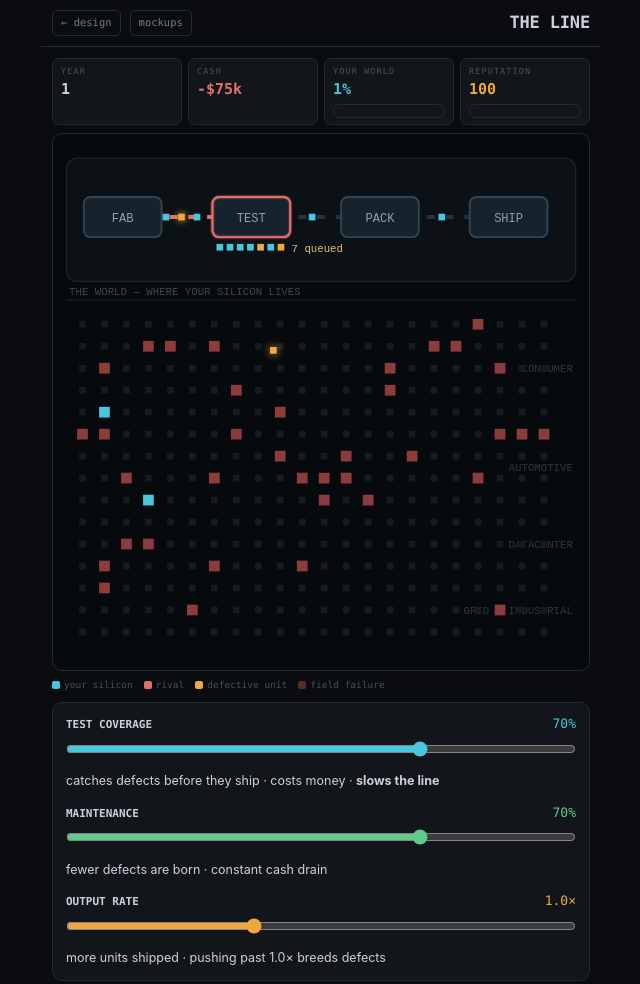
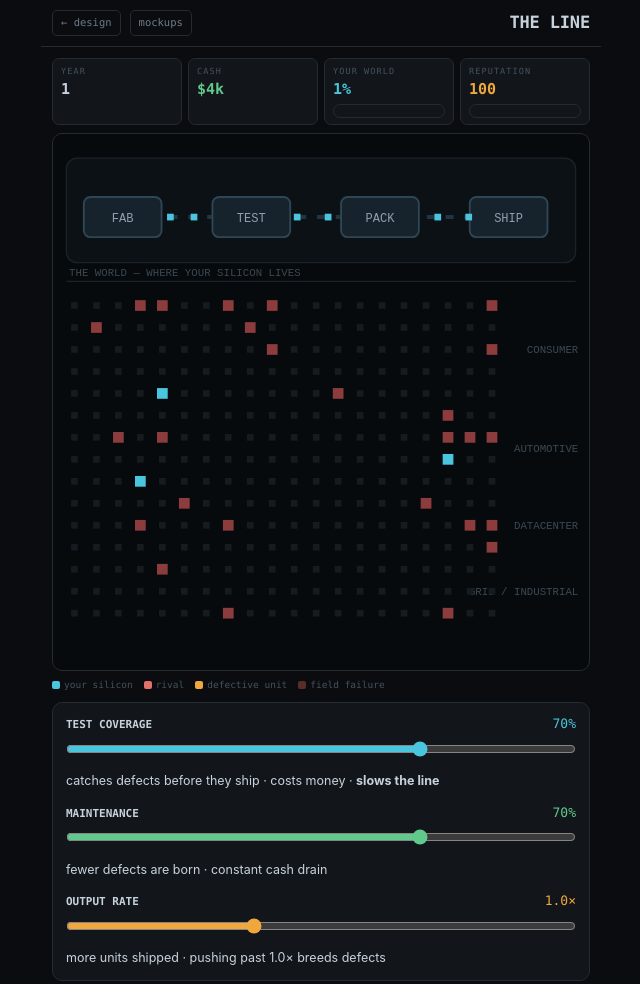
Before and after one commit to vmazi/semitycoon, a plain HTML site: page site/demo/index.html in a window 1280 px wide. Shown: the top 984 px of the page, without its empty margins (319-959 px from the left). Drawn offline with Linux system fonts and the light colour scheme.

Commit message:
Add landing page, nginx/compose deploy, and balance the demo
Balance fixes found by playtesting headlessly:
- test service rate now outpaces the line below ~80% coverage, so default
  settings no longer build an unbounded queue
- rival expansion slowed from 2.4/s to 0.67/s; it previously out-claimed the
  world regardless of how well you played
- maintenance is a standing cost rather than a per-unit one
- only ~55% of escaped defects fail in the field, and incident costs cut
  roughly in half, so one escape is no longer a death sentence

```diff
--- a/site/demo/index.html
+++ b/site/demo/index.html
@@ -153,13 +153,13 @@ function fit(){const d=window.devicePixelRatio||1,w=cv.clientWidth;
 addEventListener('resize',fit);
 
 /* ---------- world grid ---------- */
-const COLS=22,ROWS=15,DX=16.4,DY=16.4,GX=22,GY=142;
+const COLS=20,ROWS=15,DX=16.4,DY=16.4,GX=16,GY=128;
 const SEG=[['CONSUMER',0,4],['AUTOMOTIVE',5,8],['DATACENTER',9,11],['GRID / INDUSTRIAL',12,14]];
 const SEGINFO={
- CONSUMER:{rep:.030,cost:700,txt:'thermal event — charger fire in a home'},
- AUTOMOTIVE:{rep:.062,cost:2100,txt:'ECU failure — vehicle recall opened'},
- DATACENTER:{rep:.048,cost:1300,txt:'silent data corruption — account lost'},
- 'GRID / INDUSTRIAL':{rep:.040,cost:950,txt:'inverter fire — site burned'}};
+ CONSUMER:{rep:.028,cost:420,txt:'thermal event — charger fire in a home'},
+ AUTOMOTIVE:{rep:.058,cost:1150,txt:'ECU failure — vehicle recall opened'},
+ DATACENTER:{rep:.044,cost:760,txt:'silent data corruption — account lost'},
+ 'GRID / INDUSTRIAL':{rep:.036,cost:560,txt:'inverter fire — site burned'}};
 function segOf(r){for(const s of SEG)if(r>=s[1]&&r<=s[2])return s[0];return 'CONSUMER'}
 
 /* ---------- nodes ---------- */
@@ -188,14 +188,15 @@ function drawLog(){document.getElementById('log').innerHTML=
 /* ---------- sim ---------- */
 function step(dt){
   S.t+=dt; S.day+=dt*6;
+  // maintenance is a standing cost, not a per-unit one
+  S.cash-=dt*26*S.mnt;
   // spawn
   S.spawnT-=dt;
-  const iv=0.34/S.rte;
   if(S.spawnT<=0){
-    S.spawnT=iv;
-    const pDef=Math.min(.75,0.02+0.42*(1-S.mnt)+0.34*Math.max(0,S.rte-1));
+    S.spawnT=0.52/S.rte;
+    const pDef=Math.min(.75,0.015+0.38*(1-S.mnt)+0.32*Math.max(0,S.rte-1));
     S.motes.push({seg:0,p:0,bad:Math.random()<pDef,cov:S.cov,born:S.day});
-    S.cash-=1.2+40*S.mnt*iv;           // wafer + maintenance drain
+    S.cash-=3;                          // wafer
   }
   // motes along the line
   const SPD=[1/1.15,1/0.85,1/0.85];
@@ -215,10 +216,11 @@ function step(dt){
   S.testBusy-=dt;
   if(S.testBusy<=0&&S.testQ.length){
     const m=S.testQ.shift();
-    S.testBusy=0.26+0.85*S.cov;
-    S.cash-=0.6+9*S.cov;
+    // service rate keeps up with the line until ~80% coverage, then visibly does not
+    S.testBusy=0.18+0.42*S.cov;
+    S.cash-=0.5+7*S.cov;
     if(m.bad&&Math.random()<S.cov*0.95){
-      S.caught++; S.cash-=14;
+      S.caught++; S.cash-=12;
       S.blooms.push({x:NODE[1].x,y:NODE[1].y,a:1,r:4,kind:'catch'});
       const k=S.motes.indexOf(m); if(k>=0)S.motes.splice(k,1);
     } else { m.hold=false; m.seg=1; m.p=0; if(m.bad)S.escaped++ }
@@ -231,7 +233,7 @@ function step(dt){
   // rival expansion
   S.rivalT-=dt;
   if(S.rivalT<=0){
-    S.rivalT=0.42;
+    S.rivalT=1.5;
     const free=S.dots.filter(d=>d.own===0);
     if(free.length)free[(Math.random()*free.length)|0].own=2;
   }
@@ -269,7 +271,7 @@ function shipOut(m){
 function land(f){
   const d=f.tgt;
   d.own=1; d.bad=f.bad; d.cov=f.cov; d.day=S.day;
-  d.ign=f.bad? S.t+16+Math.random()*30 : 0;
+  d.ign=(f.bad&&Math.random()<0.55)? S.t+16+Math.random()*30 : 0;
   S.cash+=60; S.shipped++;
 }
 function ignite(d){
@@ -302,7 +304,7 @@ function rr(x,y,w,h,r){cx.beginPath();cx.moveTo(x+r,y);cx.arcTo(x+w,y,x+w,y+h,r)
 function draw(){
   cx.clearRect(0,0,W,H);
   // ---- line band ----
-  cx.fillStyle='#0c1116'; rr(10,18,380,92,8); cx.fill();
+  cx.fillStyle='#0c1116'; rr(10,18,380,78,8); cx.fill();
   cx.strokeStyle='#1a222a'; cx.lineWidth=1; cx.stroke();
   // edges
   for(let i=0;i<3;i++){
@@ -345,13 +347,13 @@ function draw(){
   }
   // ---- divider ----
   cx.strokeStyle='#1a222a';cx.lineWidth=1;cx.beginPath();
-  cx.moveTo(10,124);cx.lineTo(390,124);cx.stroke();
+  cx.moveTo(10,110);cx.lineTo(390,110);cx.stroke();
   cx.fillStyle='#3b4852';cx.font='8px ui-monospace,monospace';cx.textAlign='left';
-  cx.fillText('THE WORLD — WHERE YOUR SILICON LIVES',12,120);
+  cx.fillText('THE WORLD — WHERE YOUR SILICON LIVES',12,106);
   // segment labels
   cx.textAlign='right';
-  SEG.forEach(s=>{cx.fillStyle='#2b3843';
-    cx.fillText(s[0],388,GY+((s[1]+s[2])/2)*DY+3)});
+  SEG.forEach(s=>{cx.fillStyle='#3a4a56';
+    cx.fillText(s[0],392,GY+((s[1]+s[2])/2)*DY+3)});
   // ---- world dots ----
   for(const d of S.dots){
     let c='#141b21';
```
Also changed, not shown: site/index.html (added, +53 -0 lines), 2 other files.
